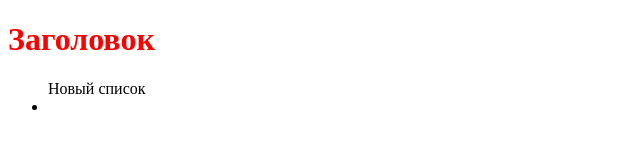
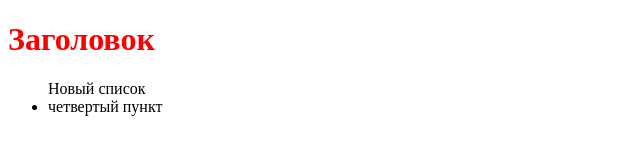
Before and after one commit to Paprika1992/learn, a plain HTML site: page index.html in a window 1280 px wide. Shown: the full height of the page, 0-640 px from the left. Drawn offline with Linux system fonts and the light colour scheme.

Commit message:
Update index.html

```diff
--- a/index.html
+++ b/index.html
@@ -7,7 +7,7 @@
 <body>
 	<h1>Заголовок</h1>
 	<ul>Новый список
-		<li></li>
+		<li>четвертый пункт</li>
 	</ul>
 </body>
 </html>
```
